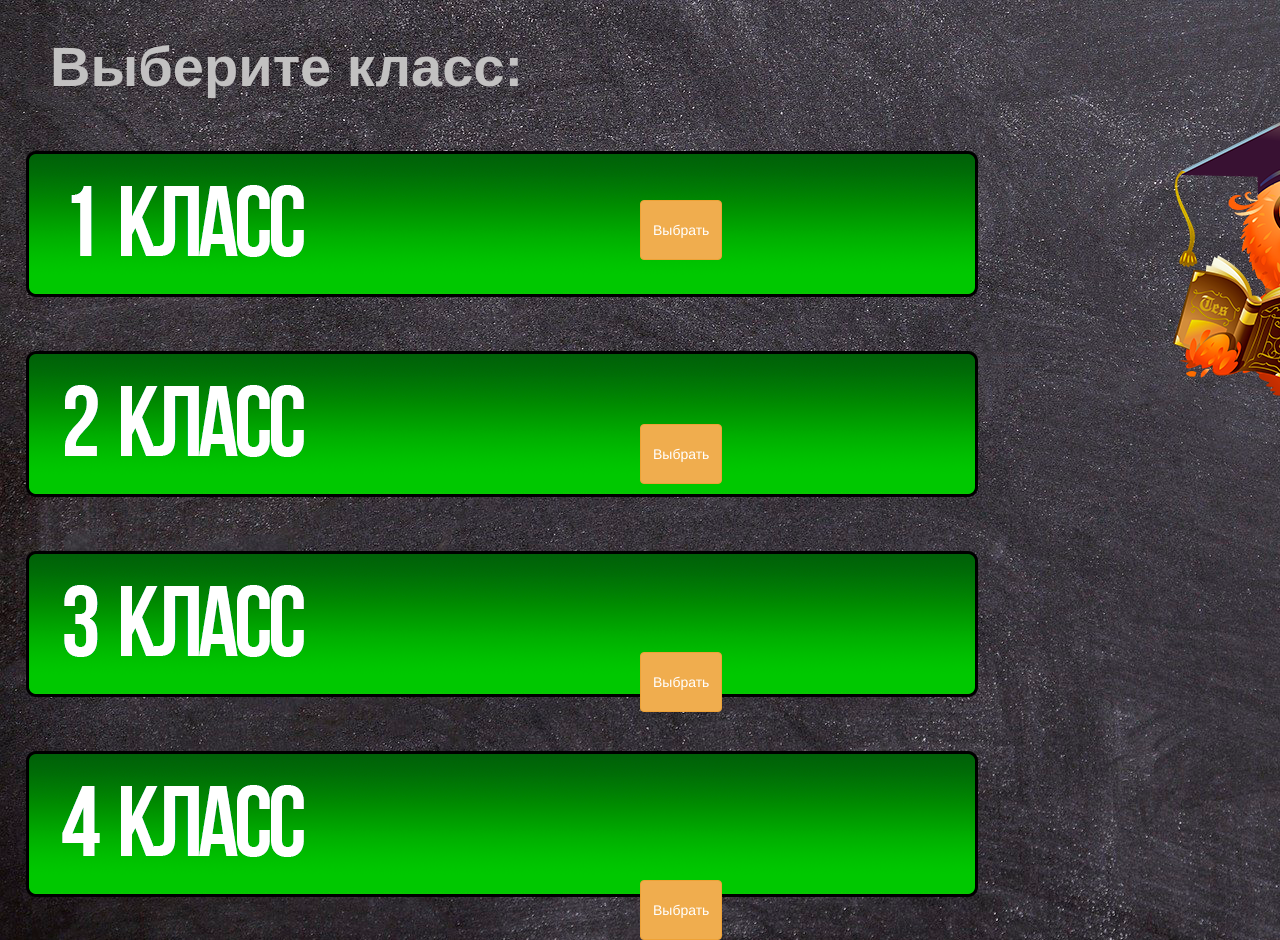
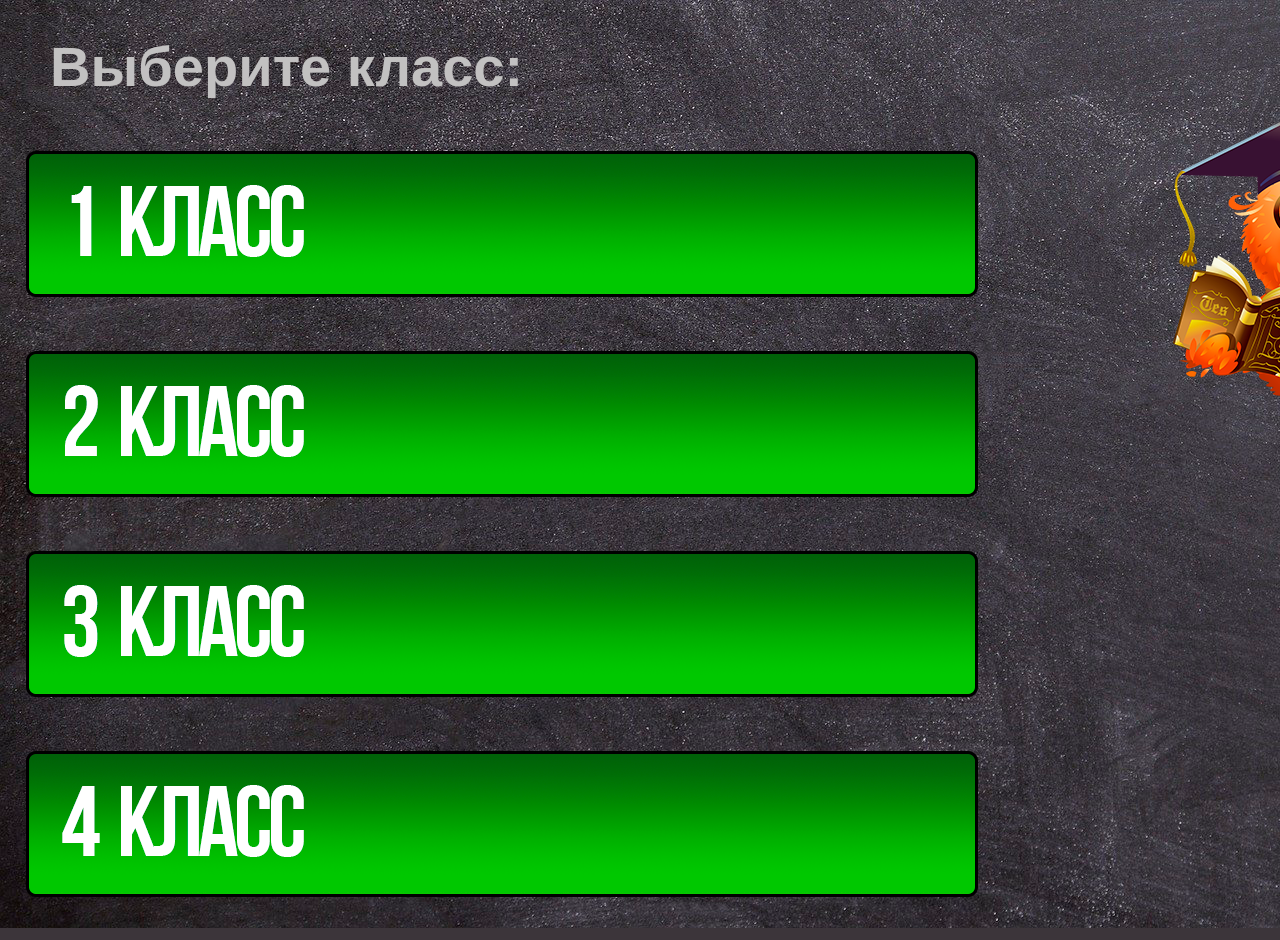
Before and after one commit to egorDementev/python-web-service, a Flask app: template templates/personal_accaunt.html in a window 1280 px wide. Shown: the part 192-1132 px from the top of the page. Run offline with Flask 2, Linux system fonts and the light colour scheme; the template is opened without the code that fills it, so the values that code supplies are empty; some libraries are stand-ins or nearby versions.

```diff
--- a/templates/personal_accaunt.html
+++ b/templates/personal_accaunt.html
@@ -25,22 +25,14 @@
         </header>
     </div>
     <div class="child3">
+        <div class="box-image">
+            <figure>
         <a onclick="document.location='forma_register.html'"><img src="1class.png"></a>
-        <img src="2class.png">
-        <img src="3class.png">
-        <img src="4class.png">
-    </div>
-    <div class="child4">
-        <button type="button" class="btn btn-warning" onclick="document.location='forma_register.html'" style="width:150x;height:60px">Выбрать</button>
-    </div>
-  <div class="child5">
-        <button type="button" class="btn btn-warning" onclick="document.location='forma_register.html'" style="width:150x;height:60px">Выбрать</button>
-    </div>
-  <div class="child6">
-        <button type="button" class="btn btn-warning" onclick="document.location='forma_register.html'" style="width:150x;height:60px">Выбрать</button>
-    </div>
-  <div class="child7">
-        <button type="button" class="btn btn-warning" onclick="document.location='forma_register.html'" style="width:150x;height:60px">Выбрать</button>
+        <a onclick="document.location='forma_register.html'"><img src="2class.png"></a>
+        <a onclick="document.location='forma_register.html'"><img src="3class.png"></a>
+        <a onclick="document.location='forma_register.html'"><img src="4class.png"></a>
+            </figure>
+        </div>
     </div>
 
   </body>
--- a/templates/style_personal.css
+++ b/templates/style_personal.css
@@ -37,26 +37,12 @@ body{
   left: 0%;
   }
 
-.child4{
-  position: absolute;
-  top: 49%;
-  left: 50%;
-  }
-
-.child5{
-  position: absolute;
-  top: 77%;
-  left: 50%;
-  }
-
-.child6{
-  position: absolute;
-  top: 105.5%;
-  left: 50%;
-  }
-
-.child7{
-  position: absolute;
-  top: 134%;
-  left: 50%;
-  }
+/*Затемнение картинок при наведении*/
+.box-image a img,
+.box-image img{
+    opacity:1.0;
+}
+.box-image a img:hover,
+.box-image img:hover{
+    opacity:0.8;
+}
```
